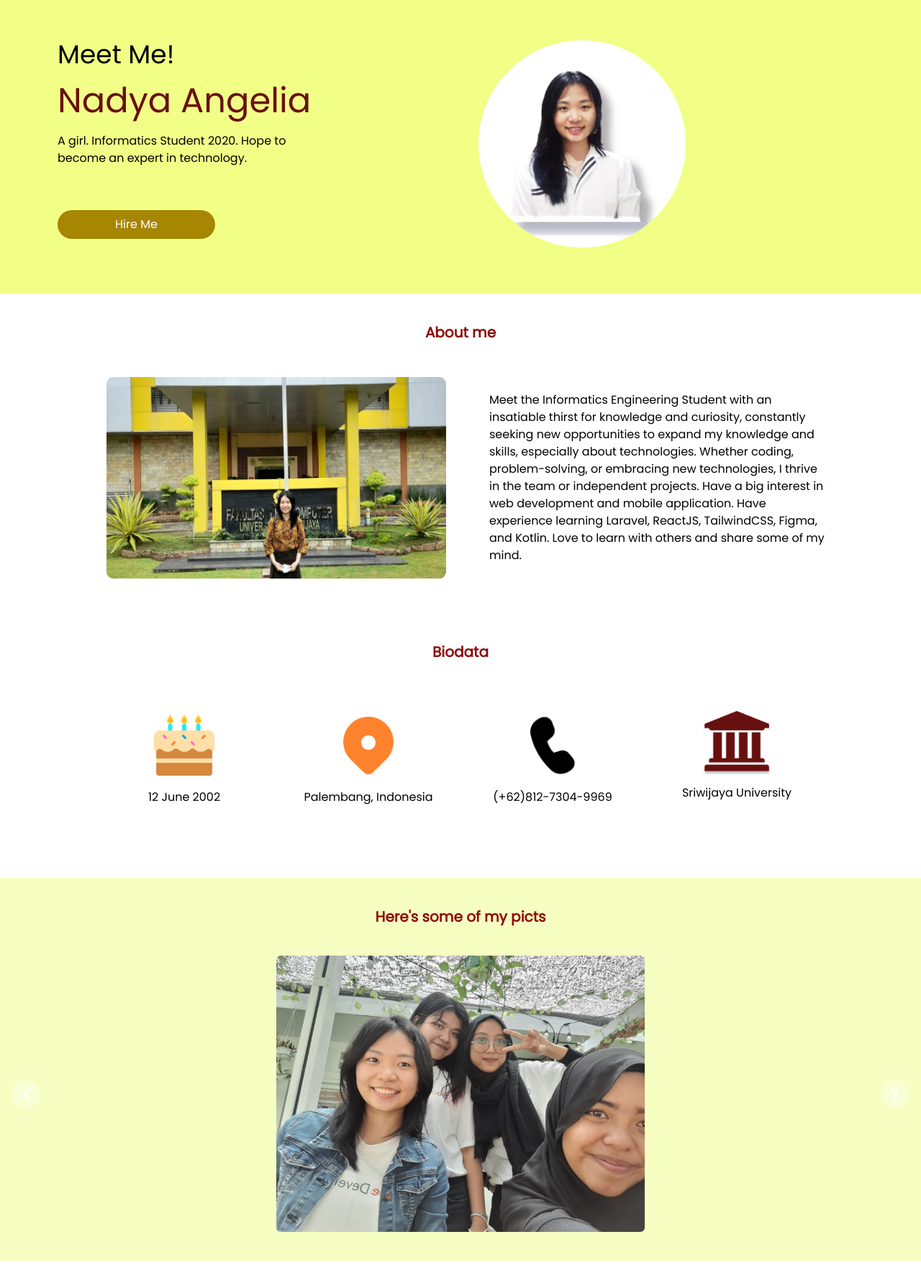
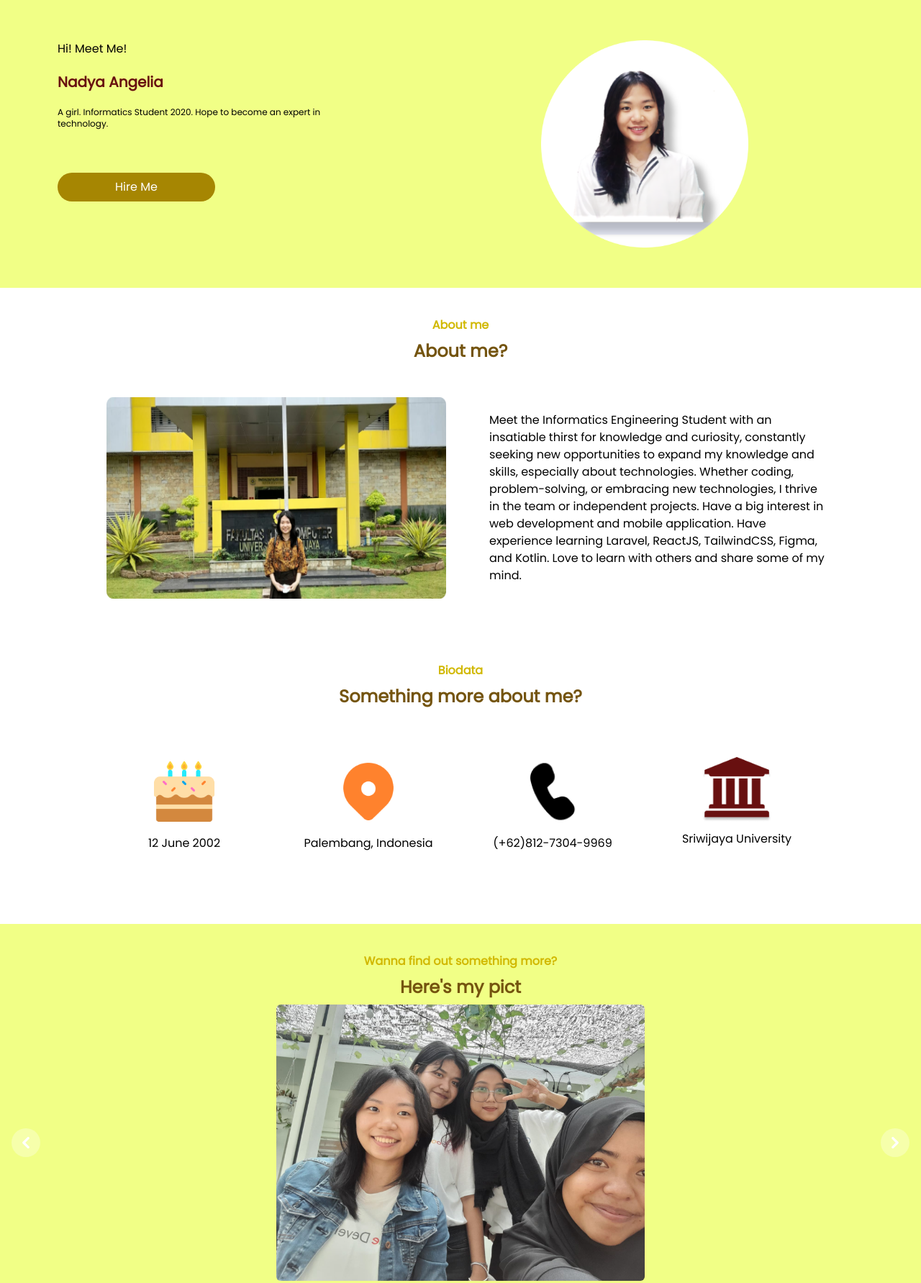
Before and after one commit to nadyaangel/portfolio.github.io, a plain HTML site: page index.html in a window 1280 px wide. Shown: the top 1783 px of the page at 72% size. Drawn offline with nearby package versions, Linux system fonts and the light colour scheme.

Commit message:
refactor(ui): change font colot

```diff
--- a/index.html
+++ b/index.html
@@ -22,11 +22,11 @@
       color: white;
 
       border-radius: 20px;
-      transition: background-color 0.3s ease-in-out; /* Transisi smooth pada background-color */
+      transition: background-color 0.3s ease-in-out;
     }
 
     .custom-button:hover {
-      background-color: #6e5b0f; /* Warna latar berubah saat hover */
+      background-color: #6e5b0f;
     }
   </style>
 </head>
@@ -38,13 +38,13 @@
     <div class="flex-grow sm:order-last mb-10 sm:mb-0">
       <img src="assets/Ellipse 1.png" alt="" class="w-72 h-72">
     </div>
-    <div class="flex-grow-0">
-      <h1 style="" class="text-4xl">Meet Me!</h1>
-      <h1 style="color: #681010" class="text-5xl my-5 font-medium">Nadya Angelia</h1>
+    <div class="md:flex-grow-0 md:w-3/5">
+      <h1 style="" class="text-md md:text-left text-center">Hi! Meet Me!</h1>
+      <h1 style="color: #681010" class="text-xl md:text-left text-center my-5 font-semibold">Nadya Angelia</h1>
 
-      <p class="my-5 w-3/5">A girl. Informatics Student 2020. Hope to become an expert in technology.</p>
+      <h1 class="my-5 md:w-3/5 text-xs md:text-left text-center">A girl. Informatics Student 2020. Hope to become an expert in technology.</h1>
 
-      <button class="text-white px-20 py-2 rounded-xl mt-10 mb-5 custom-button">Hire Me</button>
+      <button class="text-white px-20 py-2 rounded-xl mt-10 mb-5 custom-button sm:mx-auto">Hire Me</button>
     </div>
   </div>
 
@@ -52,7 +52,8 @@
 
 
   <div class="my-10">
-    <h1 class="text-center font-bold text-xl" style="color: #8E0B0B">About me</h1>
+    <h1 class="text-center font-bold" style="color: #d1b800">About me</h1>
+    <h1 class="text-center mt-2 text-2xl font-bold" style="color: #74540f">About me?</h1>
     <div class="py-12 md:flex">
       <div class="md:pl-32 flex justify-center">
         <img src="assets/aboutme.png" alt="" class="md:w-[40vw] px-5">
@@ -71,7 +72,9 @@
   </div>
 
   <div class="my-10 ">
-    <h1 class="text-center font-bold text-xl" style="color: #8E0B0B">Biodata</h1>
+    <h1 class="text-center font-bold" style="color: #d1b800">Biodata</h1>
+    <h1 class="text-center mt-2 text-2xl font-bold" style="color: #74540f">Something more about me?</h1>
+
     <div class="py-12 md:flex justify-center">
 
       <div>
@@ -97,8 +100,9 @@
     </div>
   </div>
 
-  <div class="pb-10" style="background-color: #f6ffc1;">
-    <h1 class="py-10 font-bold text-center text-xl" style="color:#8E0B0B">Here's some of my picts</h1>
+  <div class="pb-10 pt-5" style="background-color: #f1ff86;">
+    <h1 class="text-center mt-5 font-bold" style="color: #d1b800">Wanna find out something more?</h1>
+    <h1 class="text-center my-2 text-2xl font-bold" style="color: #74540f">Here's my pict</h1>
 
     <div id="controls-carousel" class="relative w-full" data-carousel="static">
       <!-- Carousel wrapper -->
@@ -162,7 +166,9 @@
   </div>
 
   <div class="my-10 ">
-    <h1 class="text-center font-bold text-xl" style="color: #8E0B0B">Experiences</h1>
+    <h1 class="text-center font-bold" style="color: #d1b800">Experiences</h1>
+    <h1 class="text-center mt-2 text-2xl font-bold" style="color: #74540f">Where I already been?</h1>
+
     <div class="py-12 md:flex justify-center ">
 
       <div class="">
@@ -185,7 +191,9 @@
   </div>
 
   <div class="my-10">
-    <h1 class="text-center font-bold text-xl" style="color: #8E0B0B">Projects</h1>
+    <h1 class="text-center font-bold" style="color: #d1b800">Projects</h1>
+    <h1 class="text-center mt-2 text-2xl font-bold" style="color: #74540f">What I have made?</h1>
+
     <div class="md:flex justify-center mt-10">
       <div class="rounded-md shadow-md mx-5 px-10 py-5 md:w-1/5 min-w-fit">
         <h1 class="font-semibold text-lg mb-1">HIREHUB</h1>
```
